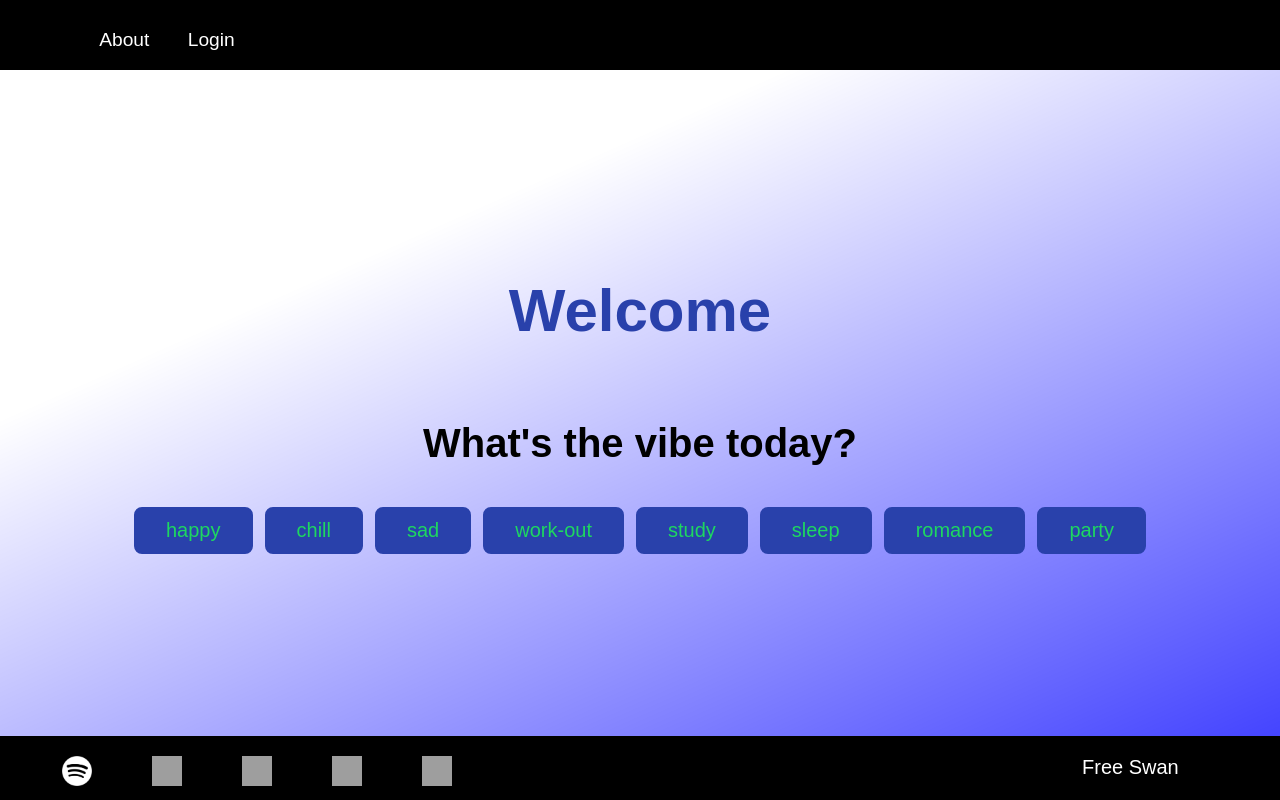
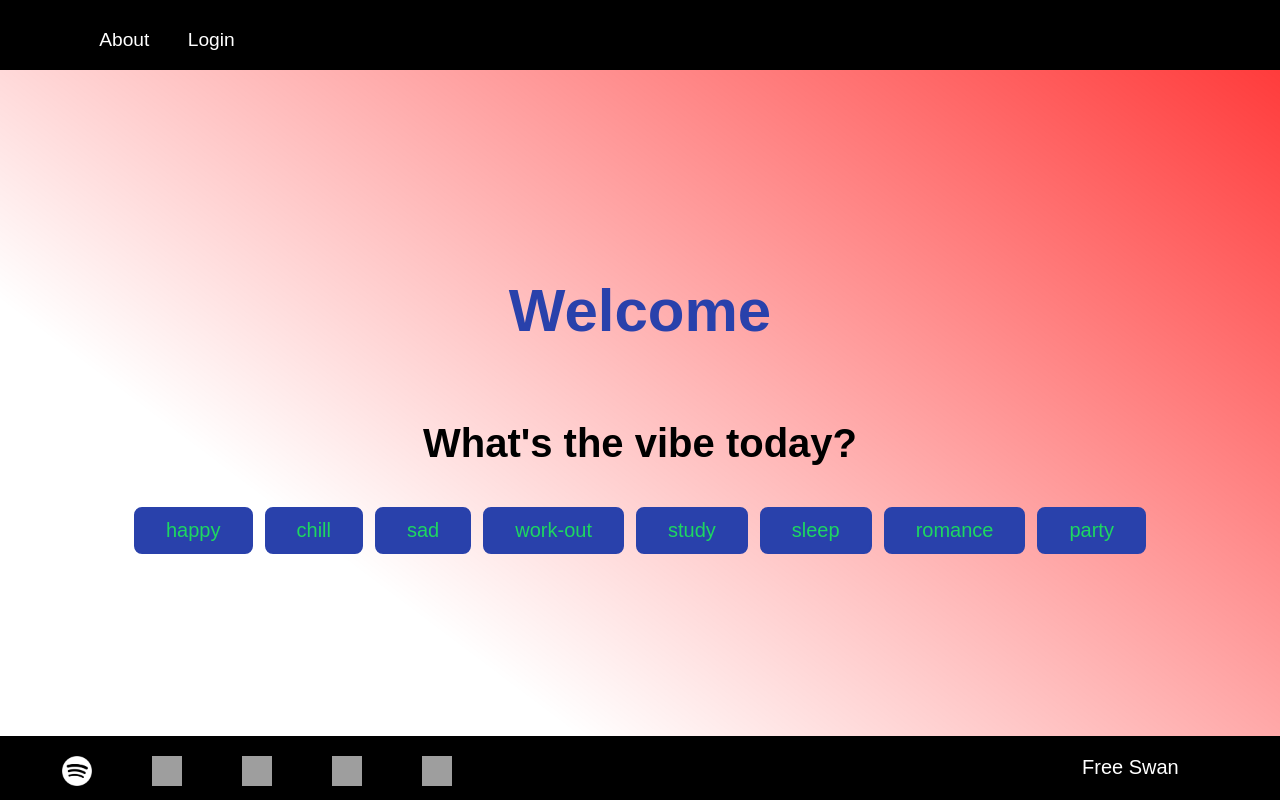
Before and after one commit to MachineLearners10/SpotifyApp, a React app: page /home in a window 1280 px wide. Built offline with nearby package versions, Linux system fonts and the light colour scheme; no server answers; grey boxes are pictures that could not be loaded.

Commit message:
changing speed of the animation colors

```diff
--- a/public/style.css
+++ b/public/style.css
@@ -250,16 +250,16 @@
   padding-top: 0px;
 
   /*for chrome and safari*/
-  -webkit-animation: pulse 2s infinite;
+  -webkit-animation: pulse 5s infinite;
 
   /*for firefox*/
-  -moz-animation: pulse 2s infinite;
+  -moz-animation: pulse 5s infinite;
 
   /* for opera*/
-  -o-animation: pulse 2s infinite;
+  -o-animation: pulse 5s infinite;
 
   /*Standard syntax*/
-  animation: pulse 2s infinite;
+  animation: pulse 5s infinite;
 }
 
 @-webkit-keyframes pulse {
```
